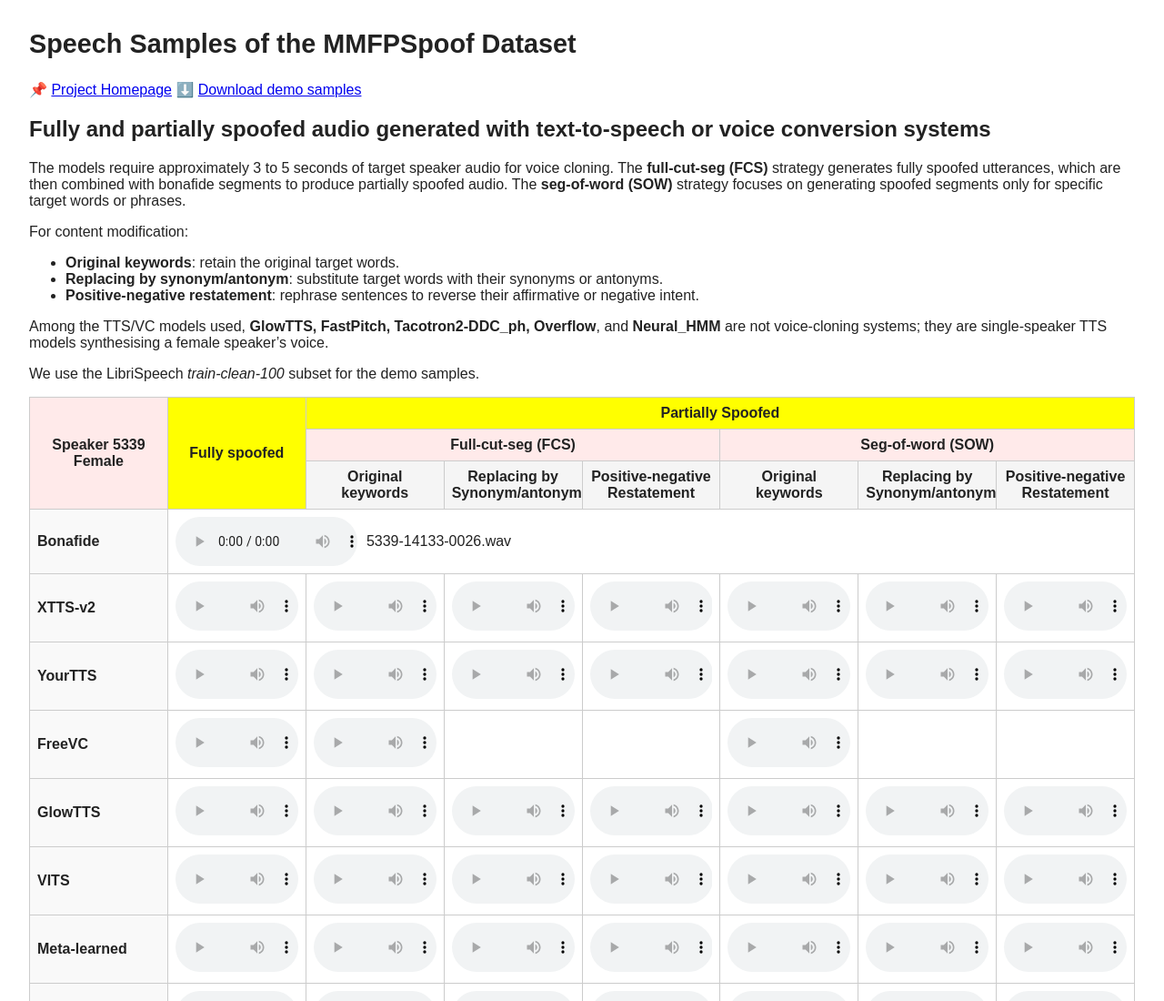
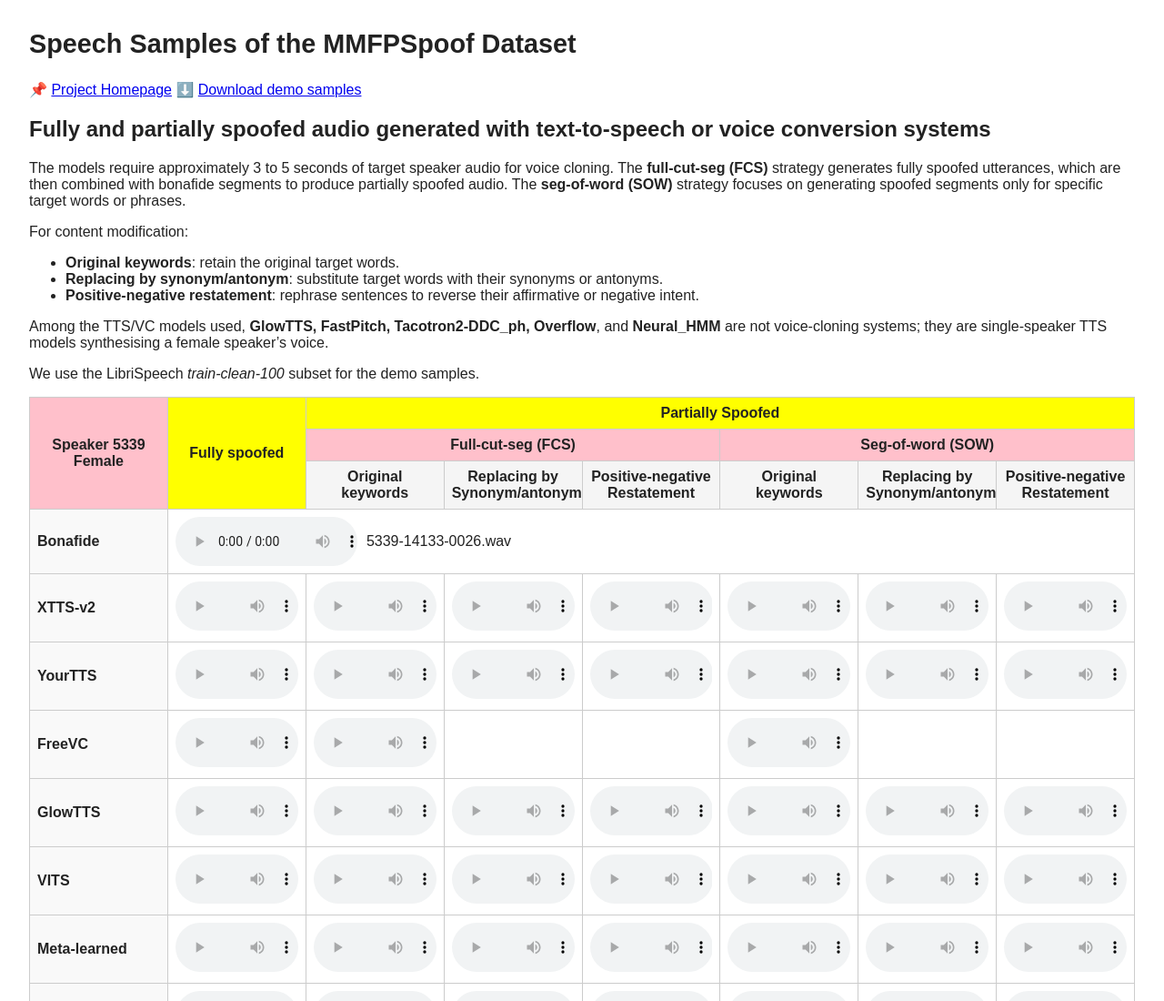
Before and after one commit to anonym-3338/MMFPSpoof_samples, a plain HTML site: page index.html in a window 1280 px wide. Shown: the top 1100 px of the page at 91% size. Drawn offline with Linux system fonts and the light colour scheme.

Commit message:
Update index.html

```diff
--- a/index.html
+++ b/index.html
@@ -32,13 +32,13 @@
         <table>
       <thead>
         <tr>
-          <th rowspan="3" style="background-color: #ffeaea">Speaker 5339<br> Female </th>
+          <th rowspan="3" style="background-color: #FFC0CB">Speaker 5339<br> Female </th>
           <th rowspan="3" style="background-color: yellow">Fully spoofed</th>
           <th colspan="6" style="background-color: yellow">Partially Spoofed</th>
         </tr>
         <tr>
-          <th colspan="3" style="background-color: #ffeaea">Full-cut-seg (FCS)</th>
-          <th colspan="3" style="background-color: #ffeaea">Seg-of-word (SOW)</th>
+          <th colspan="3" style="background-color: #FFC0CB">Full-cut-seg (FCS)</th>
+          <th colspan="3" style="background-color: #FFC0CB">Seg-of-word (SOW)</th>
         </tr>
         <tr>
           <th>Original keywords</th>
```
